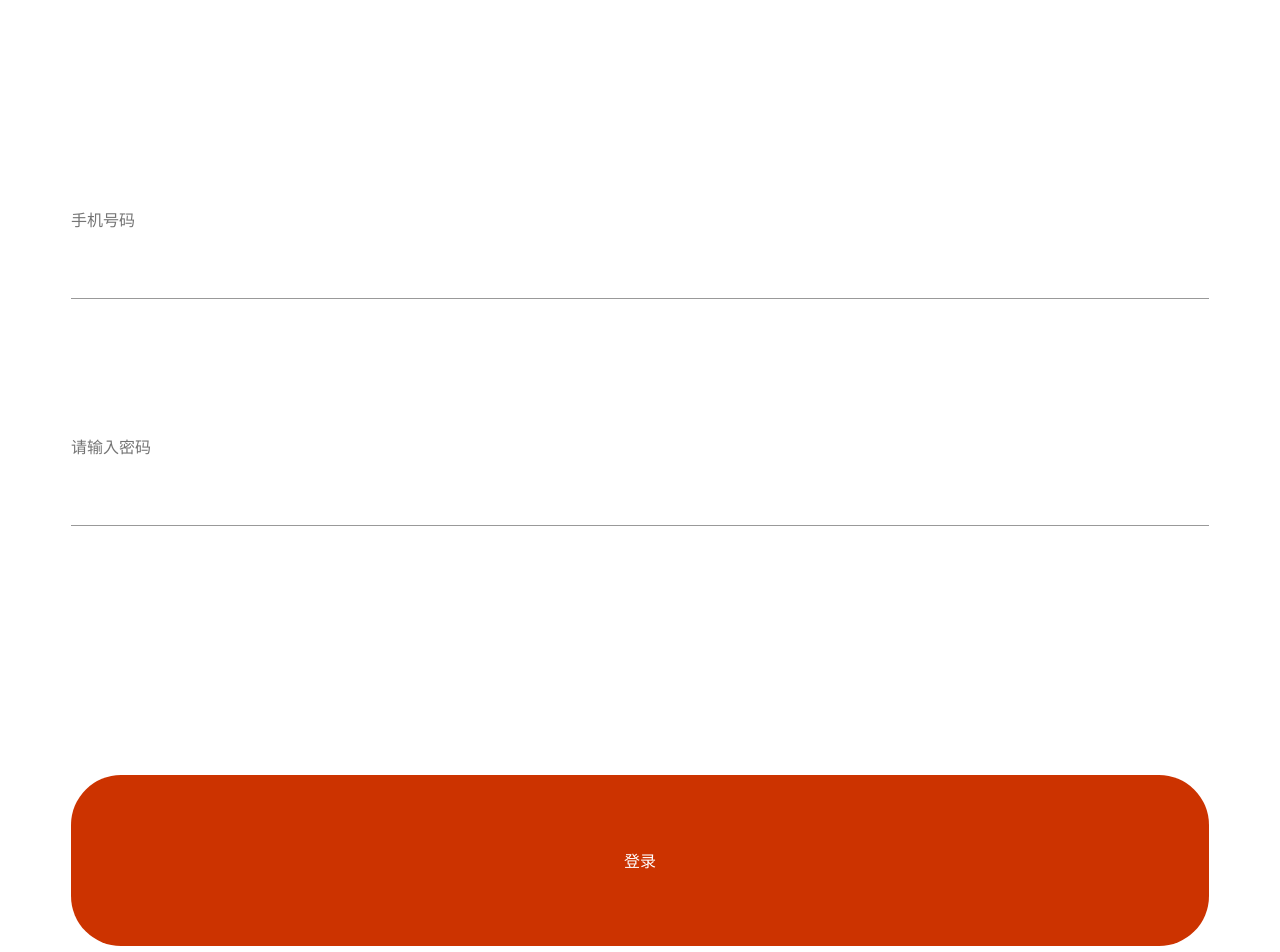
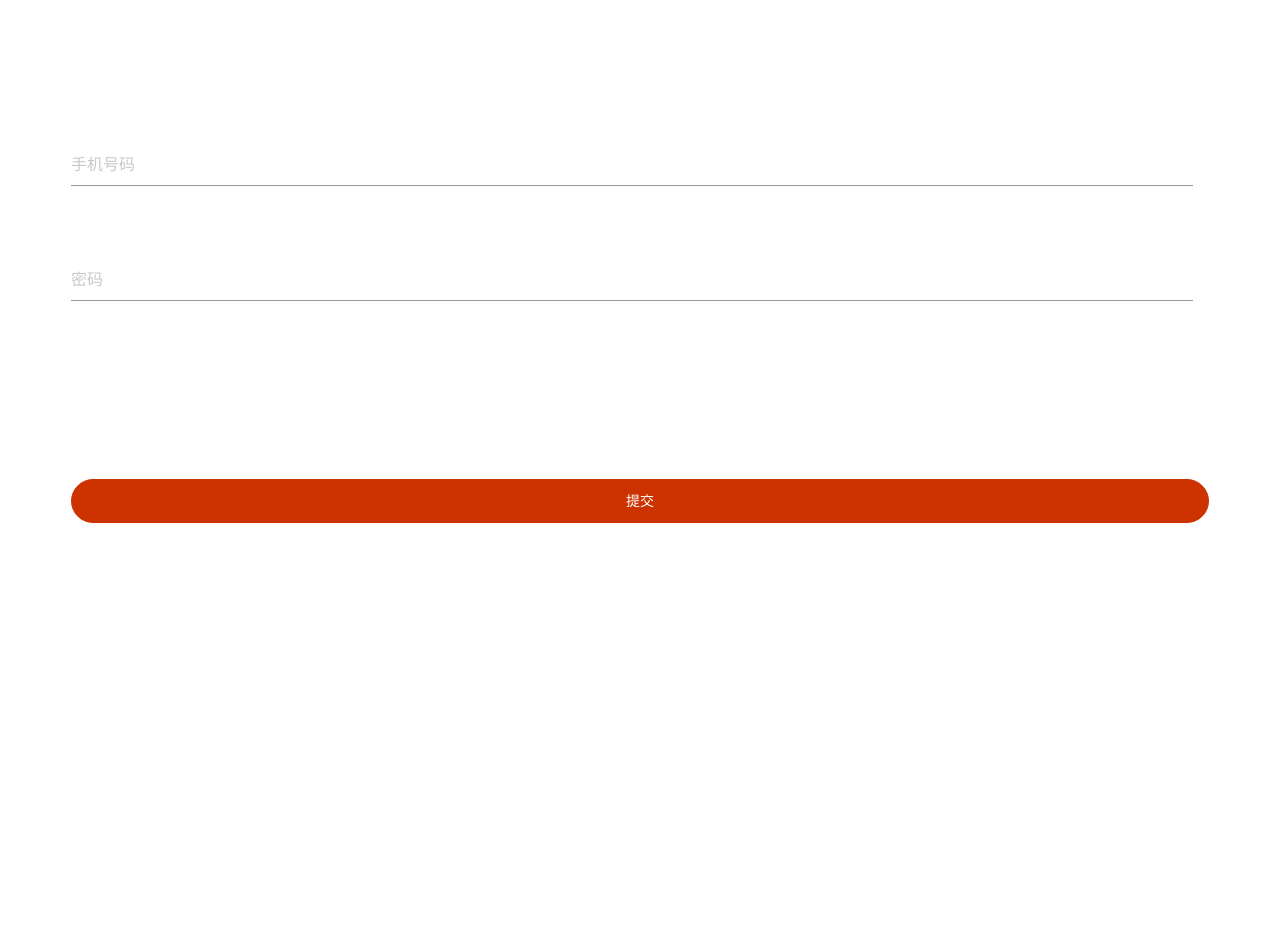
Before and after one commit to lxf20200214/news-43-lxf, a Vue app: page /login in a window 1280 px wide. Shown: the top 952 px of the page. After the commit the page ends 800 px from the top, so only its background shows below. Built offline with nearby package versions, Linux system fonts and the light colour scheme; a small style sheet from the web is missing.

Commit message:
使用vant表单组件登录成功

```diff
--- a/src/views/Login.vue
+++ b/src/views/Login.vue
@@ -8,22 +8,31 @@
     <div class="logo">
       <span class="iconfont iconnew"></span>
     </div>
-    <!-- 表单 -->
-    <div class="form">
-      <div class="form-item">
-        <input placeholder="手机号码" v-model="form.username" />
+    <!-- 使用vant的表单 -->
+    <!-- vant-form是表单的组件,@submit是表单按钮提交的事件 -->
+    <van-form @submit="onSubmit" class="form">
+      <!-- van-field是表单的字段 -->
+      <!-- rules是表单子弹的规则,required表示这个输入框是必填 -->
+      <van-field
+        v-model="form.username"
+        name="手机号码"
+        placeholder="手机号码"
+        :rules="[{ required: true, message: '请填写手机号码' }]"
+      />
+      <van-field
+        v-model="form.password"
+        type="password"
+        name="密码"
+        placeholder="密码"
+        :rules="[{ required: true, message: '请填写密码' }]"
+      />
+      <div>
+        <!--如果这个按钮是在van-form组件内部,并且按钮的native-type='submit',说明这个按钮就会触发submit事件 -->
+        <van-button round block type="info" native-type="submit">
+          提交
+        </van-button>
       </div>
-      <div class="form-item">
-        <input
-          type="password"
-          placeholder="请输入密码"
-          v-model="form.password"
-        />
-      </div>
-      <div class="form-item">
-        <button @click="handleClick">登录</button>
-      </div>
-    </div>
+    </van-form>
   </div>
 </template>
 
@@ -39,10 +48,10 @@ export default {
     };
   },
   methods: {
-    // 点击登录按钮的事件
-    handleClick() {
-      // this.$toast("登录成功");
-      // 调用axios发起异步请求,类似$.ajax(类似,不代表一样)
+    // 提交表单时候触发的事件,该事件通过校验才会触发
+    // values是表单的返回的值，这里的values我们用不上，数据可以在this.form里面拿
+    onSubmit(values) {
+      // 调用axios发起异步请求, 类似$.ajax(类似, 不代表一样);
       this.$axios({
         // 接口地址
         url: "http://127.0.0.1:3000/login",
@@ -53,7 +62,7 @@ export default {
         data: this.form
         // .then方法里面的函数就是成功的回调函数
       }).then(res => {
-        // console.log(res);
+        // 获取到返回的信息
         const { message } = res.data;
         // 使用vant的弹窗提示用,success表示成功的弹窗
         this.$toast.success(message);
@@ -80,29 +89,21 @@ export default {
   font-size: 126/360 * 100vw;
   color: #cc3300;
 }
-.form-item {
-  margin-top: 20/360 * 100vw;
-}
-.form-item input {
-  width: 100%;
-  height: 44/360 * 100vw;
-  box-sizing: border-box;
-  line-height: 44/360 * 100vw;
-  background: none;
-  border: none;
-  border-bottom: 1px #999 solid;
-  outline: none;
-  font-size: 16px;
-}
-.form-item button {
-  margin-top: 50/360 * 100vw;
-  width: 100%;
-  height: 48/360 * 100vw;
-  background: #cc3300;
-  color: #fff;
-  border-radius: 50px;
-  border: none;
-  outline: none;
-  font-size: 16px;
+
+.form {
+  .van-cell {
+    padding: 10px 0;
+    font-size: 16px;
+    margin-bottom: 20/360 * 100vw;
+  }
+  .van-cell:not(:last-child)::after {
+    border-bottom: 1px solid #333;
+    left: 0;
+  }
+  .van-button--info {
+    margin-top: 50/360 * 100vw;
+    background-color: #cc3300;
+    border: 1px solid #cc3300;
+  }
 }
 </style>
```
